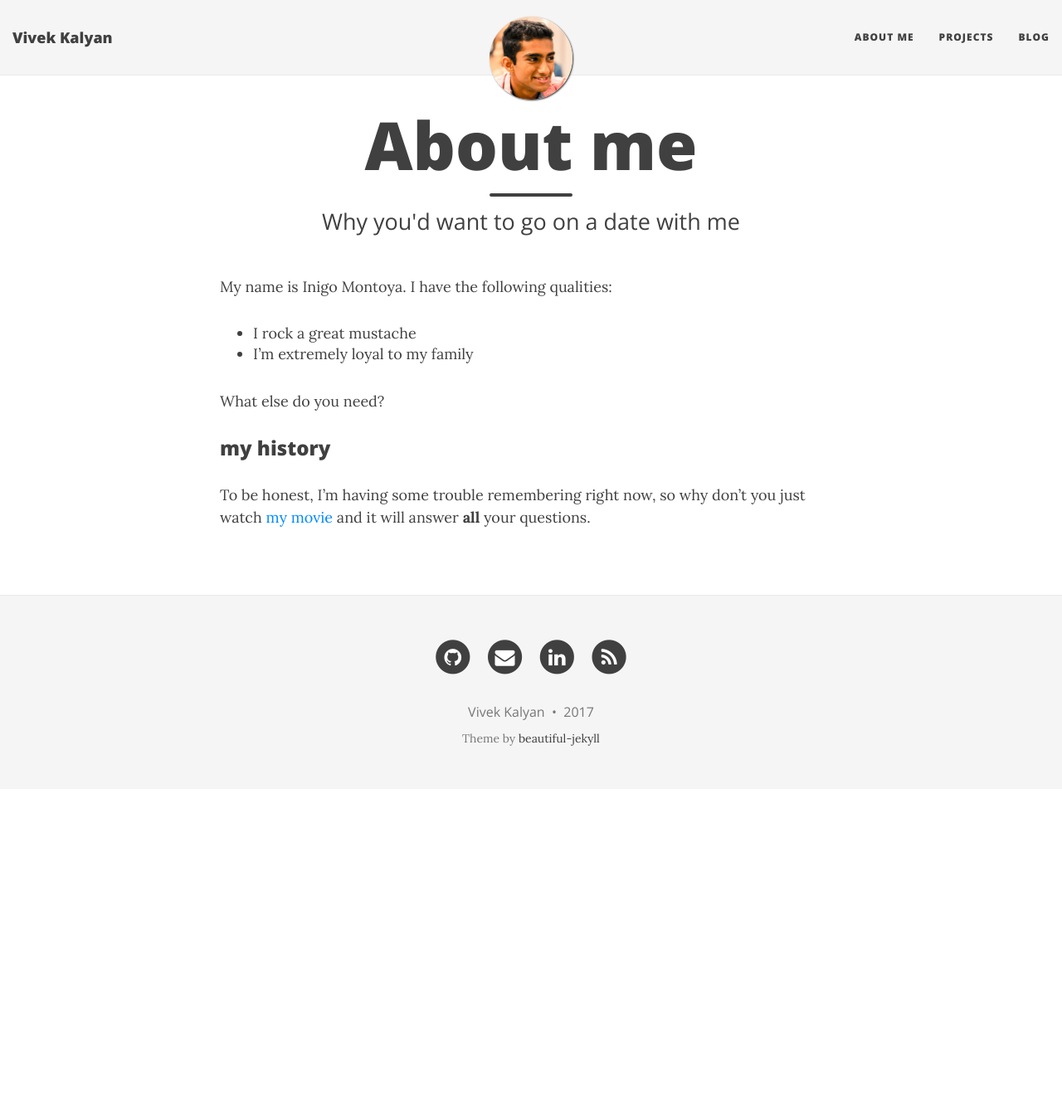
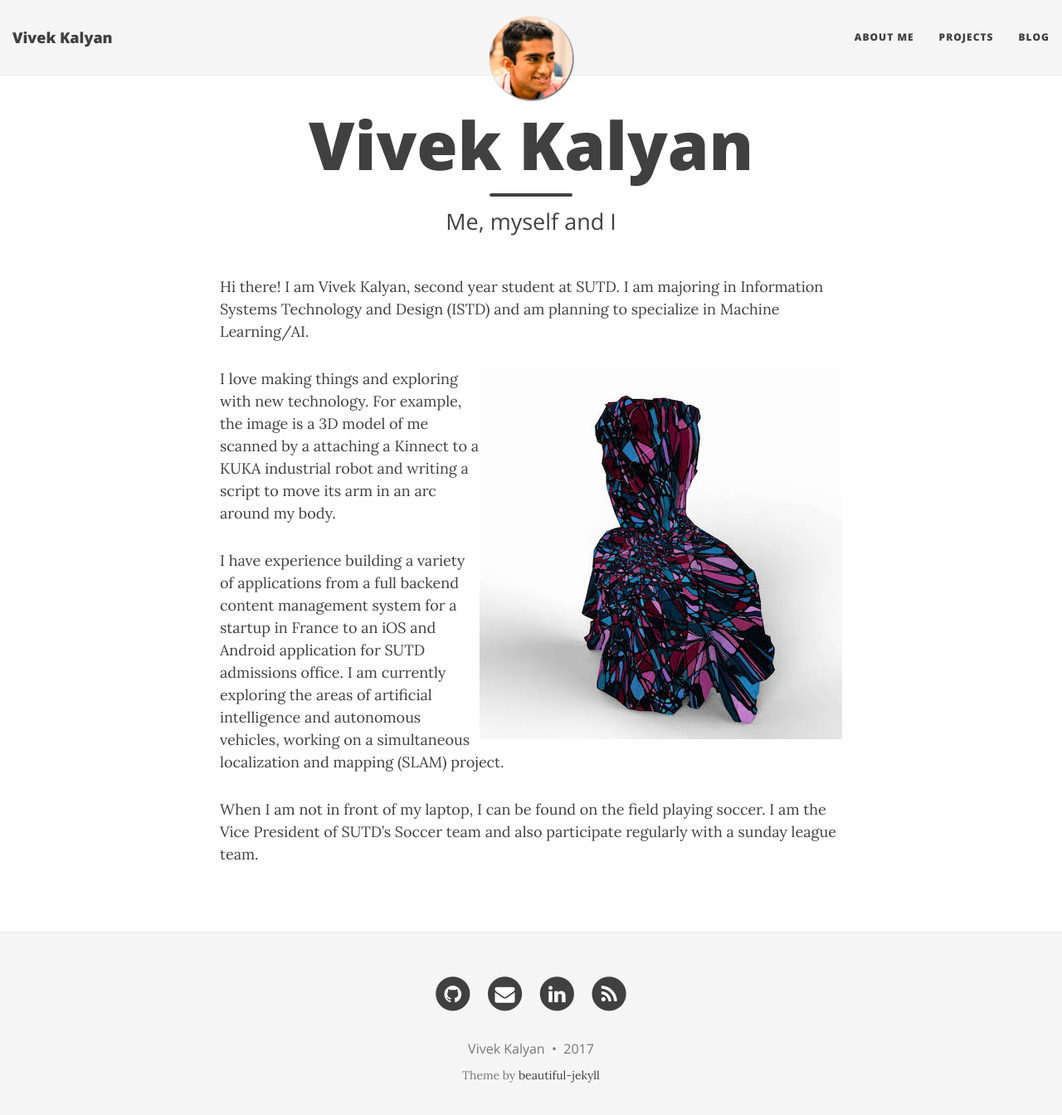
Before and after one commit to bowsplinter/bowsplinter.github.io, a Jekyll site: the page built from about.md, in a window 1280 px wide and 1357 px high. Shown: the top 1344 px of the window at 83% size. Built offline with Jekyll 4.4.1, drawn with Linux system fonts in a browser that asks for light colours; nearby versions of some CDN libraries.

Commit message:
Add content for about page

```diff
--- a/about.md
+++ b/about.md
@@ -1,16 +1,16 @@
 ---
 layout: page
-title: About me
-subtitle: Why you'd want to go on a date with me
+title: Vivek Kalyan
+subtitle: Me, myself and I
 ---
 
-My name is Inigo Montoya. I have the following qualities:
+Hi there!
+I am Vivek Kalyan, second year student at SUTD. I am majoring in Information Systems Technology and Design (ISTD) and am planning to specialize in Machine Learning/AI.
 
-- I rock a great mustache
-- I'm extremely loyal to my family
+![alt text](/img/stl.jpg){:class="pull-right"}
 
-What else do you need?
+I love making things and exploring with new technology. For example, the image is a 3D model of me scanned by a attaching a Kinnect to a KUKA industrial robot and writing a script to move its arm in an arc around my body.
 
-### my history
+I have experience building a variety of applications from a full backend content management system for a startup in France to an iOS and Android application for SUTD admissions office. I am currently exploring the areas of artificial intelligence and autonomous vehicles, working on a simultaneous localization and mapping (SLAM) project.
 
-To be honest, I'm having some trouble remembering right now, so why don't you just watch [my movie](http://en.wikipedia.org/wiki/The_Princess_Bride_%28film%29) and it will answer **all** your questions.
+When I am not in front of my laptop, I can be found on the field playing soccer. I am the Vice President of SUTD's Soccer team and also participate regularly with a sunday league team.
```
Also changed, not shown: _posts/2015-01-04-first-post.md (deleted, +0 -8 lines), _posts/2015-01-15-pirates.md (deleted, +0 -7 lines), _posts/2015-01-19-soccer.md (deleted, +0 -11 lines), _posts/2015-01-27-dear-diary.md (deleted, +0 -7 lines), _posts/2015-02-13-hamlet-monologue.md (deleted, +0 -41 lines), _posts/2015-02-20-test-markdown.md (deleted, +0 -52 lines), _posts/2015-02-26-flake-it-till-you-make-it.md (deleted, +0 -14 lines), index.md (+1 -1 lines), projects.md (+1 -1 lines), img/stl.jpg (added).
